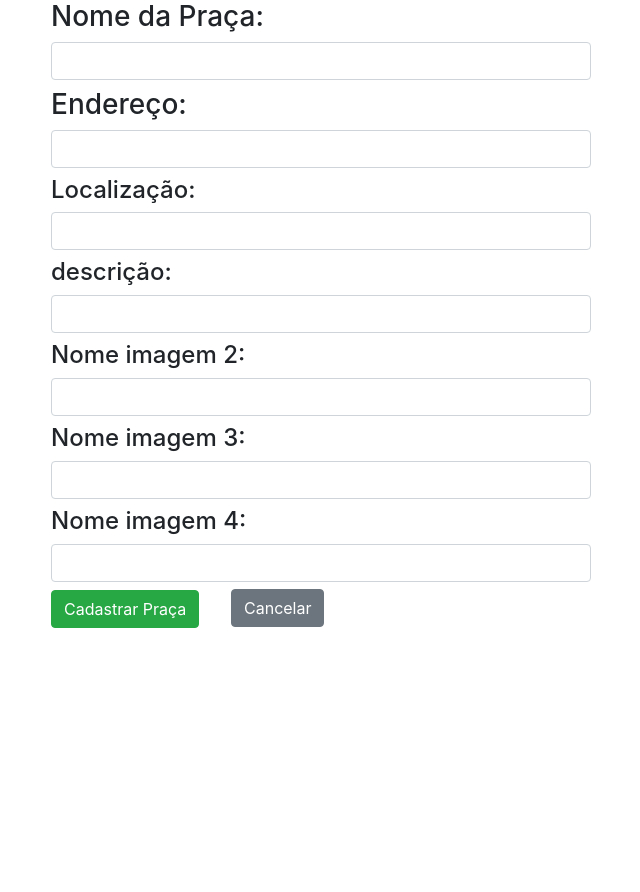
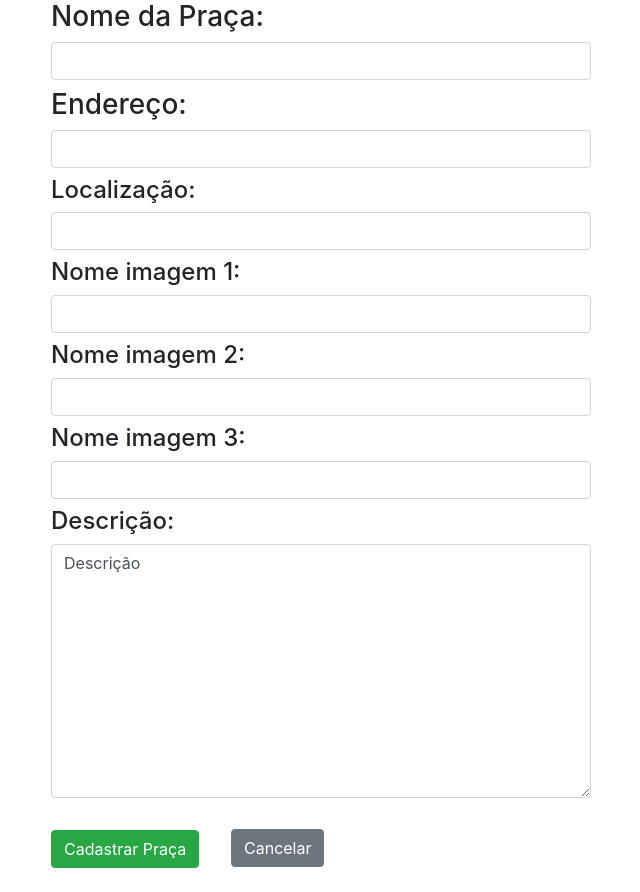
Before and after one commit to proj-int01/app_arborizacao, a Flask app: page /addpraca in a window 1280 px wide. Shown: the part 94-986 px from the top of the page, without its empty margins (319-959 px from the left). Before the commit the page ends 722 px from the top, so only its background shows below. Run offline with Flask 2, Linux system fonts and the light colour scheme; a user stored in the database is signed in; some libraries are stand-ins or nearby versions.

Commit message:
teste OK

```diff
--- a/app_arbo/templates/trees/addpraca.html
+++ b/app_arbo/templates/trees/addpraca.html
@@ -15,14 +15,15 @@
                 <input type="text" name="end" class="form-control">
                 <h4 class="text-nowrap mt-2">Localização:</h4>
                 <input type="text" name="local" class="form-control">
-                <h4 class="text-nowrap mt-2">descrição:</h4>
-                <input type="text" name="desc" class="form-control">
+                <h4 class="text-nowrap mt-2">Nome imagem 1:</h4>
+                <input type="text" name="image_1" class="form-control">
                 <h4 class="text-nowrap mt-2">Nome imagem 2:</h4>
-                <input type="text" name="image_1" class="form-control">
+                <input type="text" name="image_2" class="form-control">
                 <h4 class="text-nowrap mt-2">Nome imagem 3:</h4>
-                <input type="text" name="image_2" class="form-control">
-                <h4 class="text-nowrap mt-2">Nome imagem 4:</h4>
                 <input type="text" name="image_3" class="form-control">
+                <h4 class="text-nowrap mt-2">Descrição:</h4>
+                <textarea name="desc" rows="10" cols="70" minlength="00" maxlength="490" class="form-control">Descrição</textarea>
+                <br>
                 <input type="submit" value="Cadastrar Praça" class="btn btn-success mt-2">
             </form>
             <a href="{{url_for('admin')}}" class="btn btn-secondary" style="margin-top: -67px; margin-left: 180px;">Cancelar</a>
--- a/app_arbo/templates/trees/index.html
+++ b/app_arbo/templates/trees/index.html
@@ -26,8 +26,7 @@
               {% for p in pracas %}
             <a class="dropdown-item" href="#">{{p.name}}</a>
                {% endfor %}
-            <div class="dropdown-divider"></div>
-            <a class="dropdown-item" href="#">Something else here</a>
+
           </div>
         </li>
 
--- a/app_arbo/templates/trees/updatepraca.html
+++ b/app_arbo/templates/trees/updatepraca.html
@@ -16,14 +16,15 @@
                 <input type="text" name="end" class="form-control" value="{{updatepraca.end}}">
                 <h4 class="text-nowrap mt-2">Localização:</h4>
                 <input type="text" name="local" class="form-control" value="{{updatepraca.local}}">
-                <h4 class="text-nowrap mt-2">Descrição:</h4>
-                <input type="text" name="desc" class="form-control" value="{{updatepraca.desc}}">
+
                 <h4 class="text-nowrap mt-2">Nome imagem 1:</h4>
                 <input type="text" name="image_1" class="form-control" value="{{updatepraca.image_1}}">
                 <h4 class="text-nowrap mt-2">Nome imagem 2:</h4>
                 <input type="text" name="image_2" class="form-control" value="{{updatepraca.image_2}}">
                 <h4 class="text-nowrap mt-2">Nome imagem 3:</h4>
                 <input type="text" name="image_3" class="form-control" value="{{updatepraca.image_3}}">
+                <h4 class="text-nowrap mt-2">Descrição:</h4>
+                <textarea name="desc" rows="10" cols="70" minlength="00" maxlength="490" class="form-control">{{updatepraca.desc}}</textarea>
 
 
 
```
Also changed, not shown: app_arbo/database.db.
